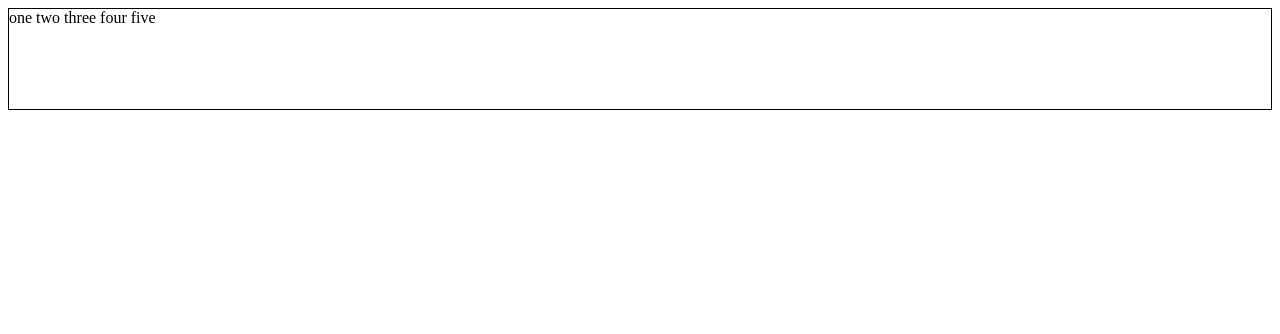
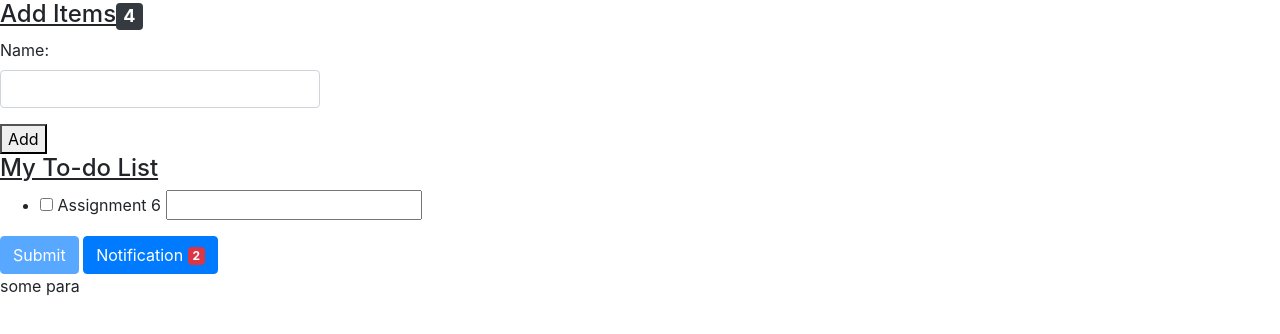
Before and after one commit to prisar/newtonschool, a plain HTML site: page firsthtmlpage.html in a window 1280 px wide. Drawn offline with nearby package versions, Linux system fonts and the light colour scheme.

Commit message:
submit button

```diff
--- a/app.js
+++ b/app.js
@@ -1 +1,31 @@
-// alert("hello");
+
+var myfunc = function(a) { // anonymous
+    var list =    document.getElementById('addtodo')
+    var value1 = document.getElementById('invalues').value;
+    var listitem = document.createElement("li")
+
+
+    var checkbox = document.createElement("input")
+    checkbox.type="checkbox";
+    checkbox.className="checkbox-margin";
+
+    listitem.appendChild(checkbox);
+    console.log(listitem);
+    console.log('hi');
+
+    listitem.innerHTML += value1
+    console.log(listitem)
+    listitem.innerHTML += value1
+    list.appendChild(listitem)
+
+}
+
+var x = (a, b) => { // arrow
+    return a+b;
+};
+
+x(1, 2);
+
+document.getElementById('aa');
+
+<input name="login"></input>
--- a/firsthtmlpage.html
+++ b/firsthtmlpage.html
@@ -1,30 +1,83 @@
 <html>
+
 <head>
-        <title>My First Page</title>
-        <script src="app.js">
-            // alert("hello");
+    <meta name="viewport" content="width=device-width, initial-scale=1.0">
+    <link rel="stylesheet" href="./appendTextCss.css">
+    <link rel="stylesheet" href="https://stackpath.bootstrapcdn.com/bootstrap/4.3.1/css/bootstrap.min.css" integrity="sha384-ggOyR0iXCbMQv3Xipma34MD+dH/1fQ784/j6cY/iJTQUOhcWr7x9JvoRxT2MZw1T" crossorigin="anonymous">
+    <script src="https://code.jquery.com/jquery-3.3.1.slim.min.js" integrity="sha384-q8i/X+965DzO0rT7abK41JStQIAqVgRVzpbzo5smXKp4YfRvH+8abtTE1Pi6jizo" crossorigin="anonymous"></script>
+    <script src="https://cdnjs.cloudflare.com/ajax/libs/popper.js/1.14.7/umd/popper.min.js" integrity="sha384-UO2eT0CpHqdSJQ6hJty5KVphtPhzWj9WO1clHTMGa3JDZwrnQq4sF86dIHNDz0W1" crossorigin="anonymous"></script>
+    <script src="https://stackpath.bootstrapcdn.com/bootstrap/4.3.1/js/bootstrap.min.js" integrity="sha384-JjSmVgyd0p3pXB1rRibZUAYoIIy6OrQ6VrjIEaFf/nJGzIxFDsf4x0xIM+B07jRM" crossorigin="anonymous"></script>
+
+    <script>
+        $(document).ready(function(){
+
+        // jQuery methods go here...
+            $("#myparaid").click(function(){
+                // $("p").hide();
+                alert('myparaid clicked!');
+            });
+
+        });
+
+        function checkboxclicked() {
+            console.log(document.getElementById("terms").checked);
+
+            if (document.getElementById("terms").checked) {
+                document.getElementById("submitBtn").disabled = false;
+            } else {
+                document.getElementById("submitBtn").disabled = true;
+            }
+        }
     </script>
     <style>
-            .box {
-                display: inline-flex;
-                border: 1px;
-                flex-direction: row;
-                justify-content: space-around;
-                height: 100px;
-            }
-            .flexdemo {
-                border: 1px solid black;
+        .btn-pri {
+            background-color: rgb(69, 90, 100);
         }
     </style>
 </head>
+
 <body>
-        <div class="flexdemo">
-                <div class="box">one</div>
-                <div class="box">two</div>
-                <div class="box">three</div>
-                <div class="box">four</div>
-                <div class="box">five</div>
+    <div class="center">
+
+        <div class="block2">
+            <div>
+                <h4>
+                    <u> Add Items<span class="badge badge-dark">4</span> </u>
+                </h4>
+                <span>
+                    <div class="form-group">
+                            <label for="usr">Name:</label>
+                            <input class="form-control col-3" id="invalues" type="text">
                     </div>
 
+                    <button onclick="addNewTodo()" class="button">
+                        Add</button>
+                </span>
+            </div>
+            <h4> <u>My To-do List</u></h4>
+            <div class="todo">
+                <ul id="addtodo" class="todolist">
+                    <li>
+                        <input id="terms" class="checkbox-margin" type="checkbox" onclick="checkboxclicked()">
+                        Assignment 6
+
+                        <input type="text">
+                    </li>
+                </ul>
+
+            </div>
+
+        </div>
+    </div>
+    <!-- <script src="app.js"></script> -->
+
+<button id="submitBtn" class="btn btn-primary btn-pri" disabled="true">Submit</button>
+
+    <button class="btn btn-primary">
+            Notification <span class="badge badge-danger">2</span>
+    </button>
+
+    <p id="myparaid">some para</p>
 </body>
+
 </html>
```
Lines whose indentation alone changed are shown as unchanged.
